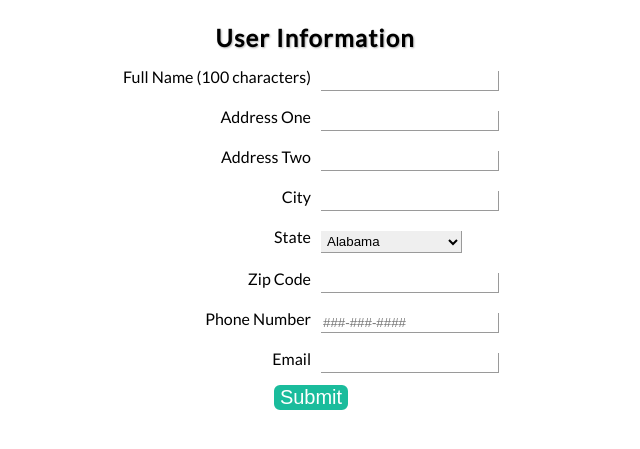
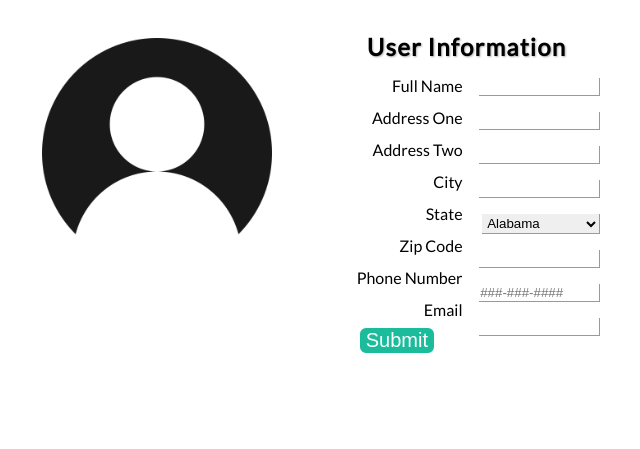
Before and after one commit to CS3320/eCommerce-shopping-cart, a PHP site: page /html/user.html in a window 1280 px wide. Shown: the top 449 px of the page, without its empty margins (329-969 px from the left). Run offline with PHP 8.4, Linux system fonts and the light colour scheme; data comes from the database, SQL or seed files in the repository.

Commit message:
Made the site look better
Spruced up the code with some arrows to show users where to start and finish. Also added a user profile png to the user info page.

```diff
--- a/css/main.css
+++ b/css/main.css
@@ -2,6 +2,7 @@
 /* Reminder to devs: can use Ctrl + e to open built in color selector in brackets*/
 body {
   font-family: "Lato", sans-serif;
+  position: relative;
 }
 
 h2 {
@@ -47,6 +48,19 @@ select {
   border-left: none;
   float: left;
 }
+.user-input{
+  padding: 1px;
+  margin-top: 8px;
+  margin-left: 0px;
+  margin-bottom: 8px;
+  max-width: 40%;
+  border-color: #cecece;
+  border: 1px outset;
+  border-top: none;
+  border-left: none;
+  float: right;
+}
+
 
 button {
   display: block;
@@ -129,3 +143,43 @@ li.checkout-list {
   text-align: center;
   justify-content: center;
 }
+.userImage{
+  background-image: url("../images/user.png");
+  position: relative;
+  background-repeat:no-repeat;
+  background-size: cover;
+  margin-top: 20px;
+  height: 230px;
+  left: 10%;
+  width: 230px;
+  animation: .5s ease-out 0s 1 slideInFromLeft;
+  opacity: .9;
+  float: left;
+
+}
+.image_wrapper {
+  display: inline-block;
+  margin-right: 0px !important;
+  height: 329px;
+  width: 300px;
+}
+.user_wrapper {
+  display: inline-block;
+  position: relative;
+  float: center;
+}
+
+.whole_nav>li+li:before {
+  content: "\00BB";
+}
+
+
+
+@keyframes slideInFromLeft {
+  0% {
+    transform: translateX(-300%);
+  }
+  100% {
+    transform: translateX(0%);
+  }
+}
--- a/html/main_page.html
+++ b/html/main_page.html
@@ -20,7 +20,7 @@
     </div>
   </header>
   <div id="main-content">
-    <nav id="navBar">
+    <nav class="whole_nav" id="navBar">
       <ul>
         <li>
           <li><a id="user_nav"href="user.html" target="iframe_a"> USER </a></li>
--- a/html/user.html
+++ b/html/user.html
@@ -7,11 +7,15 @@
     <script src="../js/script.js" defer></script>
     <script src="../js/states.js" defer></script>
   </head>
-  <body onload="showStates()">
+  <body class="user" onload="showStates()">
     <div class="background">
+      <div class="image_wrapper">
+      <div class="userImage"></div>
+      </div>
+        <div class="user_wrapper">
         <h2>User Information</h2>
         <form action="../php/postUserInfo.php" method="post">
-        <label> Full Name (100 characters) </label>
+          <label> Full Name </label>
 
           <input
             class="user-input"
@@ -60,7 +64,7 @@
           <div class="divider"></div>
 
           <label> State </label>
-        <select id="stateDD" name="state"></select>
+          <select class= "user-input" id="stateDD" name="state"></select>
           <div class="divider"></div>
 
           <label> Zip Code </label>
@@ -104,6 +108,7 @@
           <button type="submit">Submit</button>
         </form>
       </div>
+    </div>
   </body>
   <footer><!--Benjamin Bond--></footer>
 </html>
--- a/test.php
+++ b/test.php
@@ -27,7 +27,7 @@ if ($conn2->connect_error) {
     die("Connection failed: " . $conn2->connect_error);
 }
 
-$init = file_get_contents("sql\cs3320.sql");
+$init = file_get_contents("sql/cs3320.sql");
 
 //$sql = file_get_contents('sql/cs3320.sql');
 
```
Also changed, not shown: css/main_page.css (+11 -0 lines), shopping-cart.php (+6 -2 lines), images/user.png (added). Lines whose indentation alone changed are shown as unchanged.
